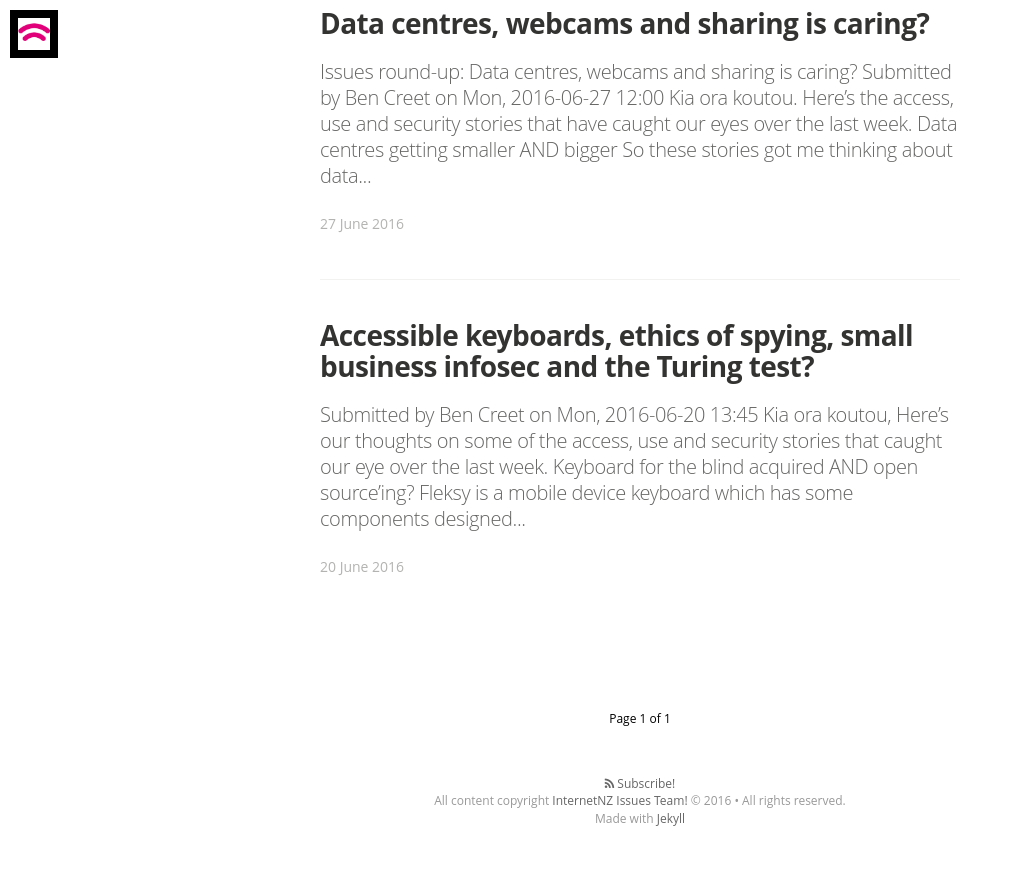
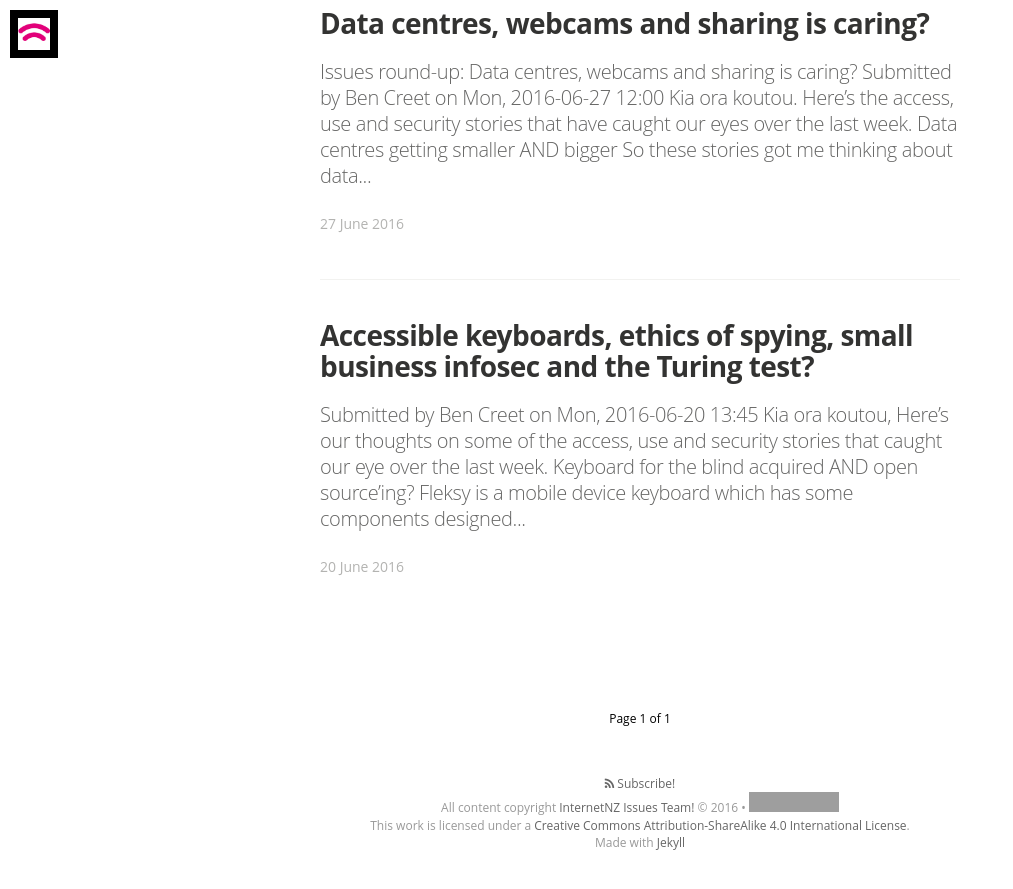
Before and after one commit to InternetNZ/issues_blog_experiment, a Jekyll site: the page built from index.html, in a window 1280 px wide and 900 px high, scrolled down 1504 px. Shown: the top 889 px of the window, without its empty margins (0-1013 px from the left). Built offline with Jekyll 4.4.1, drawn with Linux system fonts in a browser that asks for light colours; nearby versions of some CDN libraries; some web fonts are replaced; the list of posts is cut into pages by our own code; grey boxes are pictures that could not be loaded.

Commit message:
Update footer.html

```diff
--- a/_includes/footer.html
+++ b/_includes/footer.html
@@ -3,7 +3,7 @@
 <footer class="site-footer">
   <a class="subscribe" href="{{ "/feed.xml" | prepend: site.baseurl }}"> <span class="tooltip"> <i class="fa fa-rss"></i> Subscribe!</span></a>
     <div class="inner">
-         <section class="copyright">All content copyright <a href="mailto:{{ site.email}}">{{ site.name }}</a> &copy; {{ site.time | date: '%Y' }} &bull; All rights reserved.</section>
+         <section class="copyright">All content copyright <a href="mailto:{{ site.email}}">{{ site.name }}</a> &copy; {{ site.time | date: '%Y' }} &bull; <a rel="license" href="http://creativecommons.org/licenses/by-sa/4.0/"><img alt="Creative Commons License" style="border-width:0" src="https://i.creativecommons.org/l/by-sa/4.0/88x31.png" /></a><br />This work is licensed under a <a rel="license" href="http://creativecommons.org/licenses/by-sa/4.0/">Creative Commons Attribution-ShareAlike 4.0 International License</a>.</section>
          <section class="poweredby">Made with <a href="http://jekyllrb.com"> Jekyll</a></section>
     </div>
 </footer>
```
